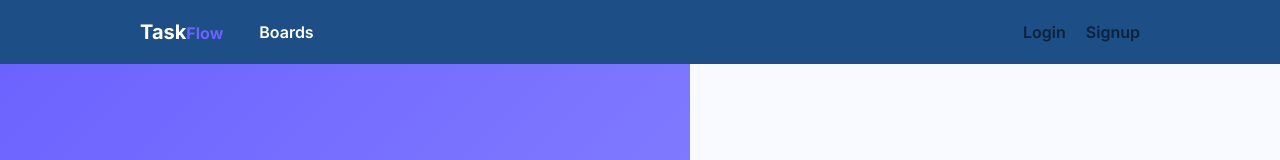
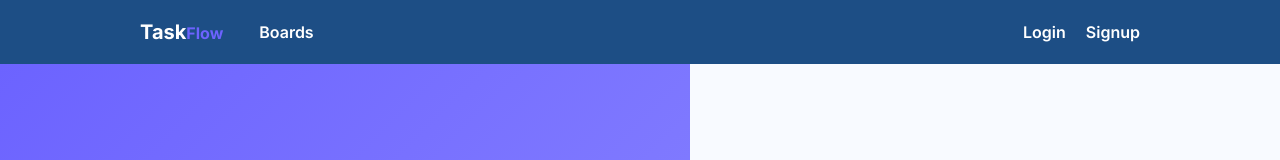
Before and after one commit to deepika5791/task-management-client-app, a React (Vite) app: page /login in a window 1280 px wide. Shown: the top 160 px of the page. Built offline with nearby package versions, Linux system fonts and the light colour scheme.

Commit message:
added white color

```diff
--- a/src/components/Navbar/Navbar.css
+++ b/src/components/Navbar/Navbar.css
@@ -44,7 +44,7 @@
 }
 .auth-links .link {
   margin-left: 8px;
-  color: #0b233f;
+  color: white;
   text-decoration: none;
   font-weight: 600;
 }
@@ -56,7 +56,7 @@
 }
 .auth-links .primary {
   margin-left: 8px;
-  color: #0b233f;
+  color: white;
   text-decoration: none;
   font-weight: 600;
   margin-left: 20px;
```
